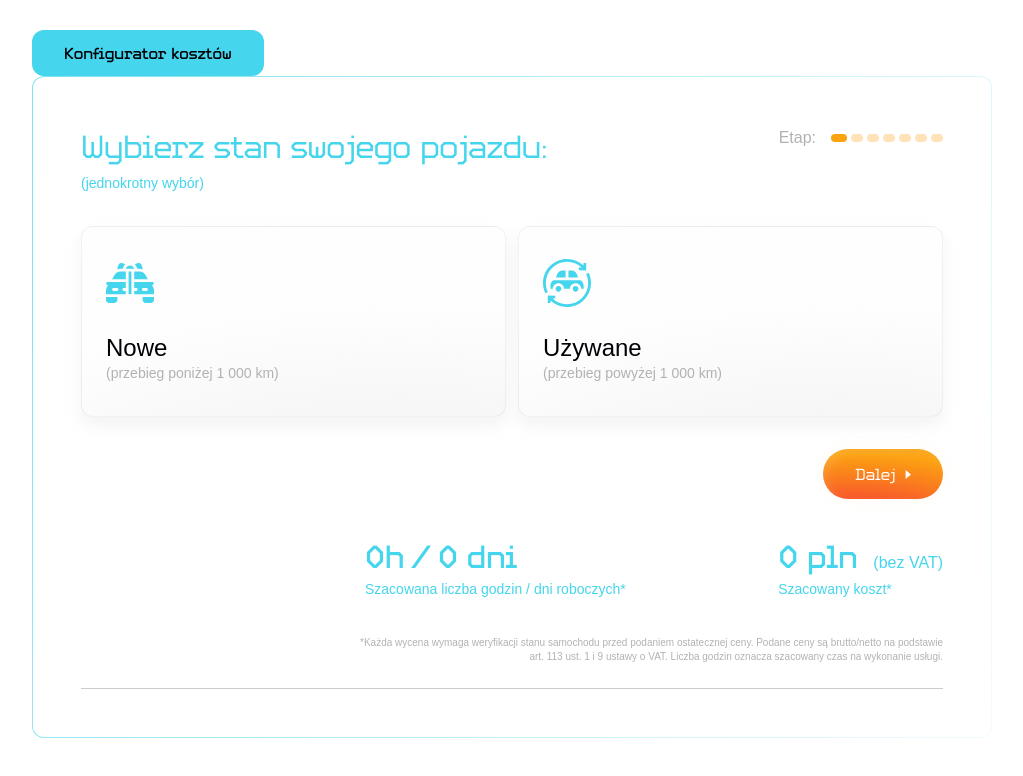
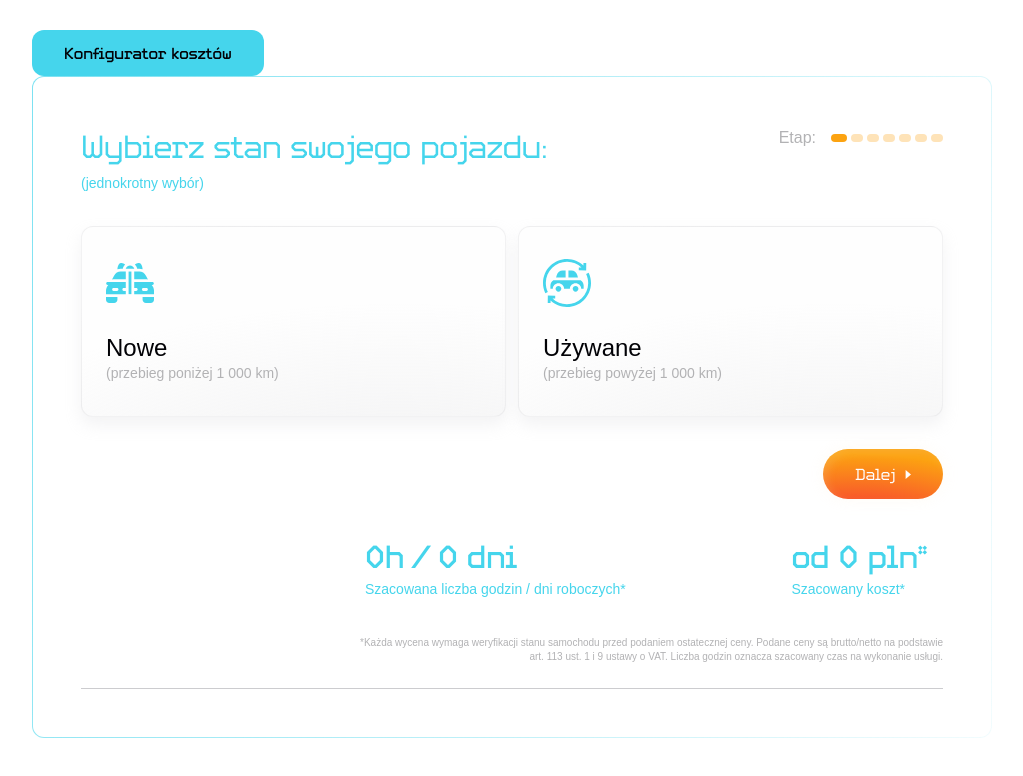
Before and after one commit to miroslawrup7/heartofdetailing2, a website: page src/configurator/main.html in a window 1280 px wide. Shown: the whole page, without its empty margins (128-1151 px from the left). Drawn offline with nearby package versions, Linux system fonts and the light colour scheme; files that its build step writes are made by us from their sources; a web font is replaced by a local one.

Commit message:
Few fixes

```diff
--- a/src/configurator/js/main.js
+++ b/src/configurator/js/main.js
@@ -575,7 +575,7 @@ const calculateCost = (item_name, item_no, state) => {
 
             const totalPriceLoc = document.querySelectorAll(".totalPrice")
             totalPriceLoc.forEach((elem)=>{
-                elem.innerText = totalPrice + " pln"
+                elem.innerText = "od " + totalPrice + " pln*"
             })
 
             stylingPriceLoc.innerText = stylingPrice
@@ -712,7 +712,7 @@ const removeFromCalculateCost = (item_name, item_no, state) => {
 
         const totalPriceLoc = document.querySelectorAll(".totalPrice")
         totalPriceLoc.forEach((elem)=>{
-            elem.innerText = totalPrice + " pln"
+            elem.innerText = "od " + totalPrice + " pln*"
         })
 
         // if (totalTime > 8) {
--- a/src/configurator/main.html
+++ b/src/configurator/main.html
@@ -88,8 +88,8 @@
                                 </div>
                                 <div class="cost">
                                     <div class="value-wrapper">
-                                        <div class="value totalPrice">0 pln</div>
-                                        <div class="info">(bez VAT)</div>
+                                        <div class="value totalPrice"> od 0 pln*</div>
+                                        <div class="info"></div>
                                     </div>
                                     <div class="note">Szacowany koszt*</div>
                                 </div>
@@ -198,8 +198,8 @@
                                 </div>
                                 <div class="cost">
                                     <div class="value-wrapper">
-                                        <div class="value totalPrice">0 pln</div>
-                                        <div class="info">(bez VAT)</div>
+                                        <div class="value totalPrice"> od 0 pln*</div>
+                                        <div class="info"></div>
                                     </div>
                                     <div class="note">Szacowany koszt*</div>
                                 </div>
@@ -412,8 +412,8 @@
                                 </div>
                                 <div class="cost">
                                     <div class="value-wrapper">
-                                        <div class="value totalPrice">0 pln</div>
-                                        <div class="info">(bez VAT)</div>
+                                        <div class="value totalPrice"> od 0 pln*</div>
+                                        <div class="info"></div>
                                     </div>
                                     <div class="note">Szacowany koszt*</div>
                                 </div>
@@ -638,8 +638,8 @@
                                 </div>
                                 <div class="cost">
                                     <div class="value-wrapper">
-                                        <div class="value totalPrice">0 pln</div>
-                                        <div class="info">(bez VAT)</div>
+                                        <div class="value totalPrice"> od 0 pln*</div>
+                                        <div class="info"></div>
                                     </div>
                                     <div class="note">Szacowany koszt*</div>
                                 </div>
@@ -927,8 +927,8 @@
                                 </div>
                                 <div class="cost">
                                     <div class="value-wrapper">
-                                        <div class="value totalPrice">0 pln</div>
-                                        <div class="info">(bez VAT)</div>
+                                        <div class="value totalPrice"> od 0 pln*</div>
+                                        <div class="info"></div>
                                     </div>
                                     <div class="note">Szacowany koszt*</div>
                                 </div>
@@ -1086,8 +1086,8 @@
                                 </div>
                                 <div class="cost">
                                     <div class="value-wrapper">
-                                        <div class="value totalPrice">0 pln</div>
-                                        <div class="info">(bez VAT)</div>
+                                        <div class="value totalPrice"> od 0 pln*</div>
+                                        <div class="info"></div>
                                     </div>
                                     <div class="note">Szacowany koszt*</div>
                                 </div>
@@ -1292,8 +1292,8 @@
                                 </div>
                                 <div class="cost">
                                     <div class="value-wrapper">
-                                        <div class="value totalPrice">0 pln</div>
-                                        <div class="info">(bez VAT)</div>
+                                        <div class="value totalPrice"> od 0 pln*</div>
+                                        <div class="info"></div>
                                     </div>
                                     <div class="note">Szacowany koszt*</div>
                                 </div>
@@ -1520,8 +1520,8 @@
                                 </div>
                                 <div class="cost">
                                     <div class="value-wrapper">
-                                        <div class="value totalPrice">0 pln</div>
-                                        <div class="info">(bez VAT)</div>
+                                        <div class="value totalPrice"> od 0 pln*</div>
+                                        <div class="info"></div>
                                     </div>
                                     <div class="note">Szacowany koszt*</div>
                                 </div>
@@ -1605,8 +1605,8 @@
 
                                 <div class="total-price">
                                     <div class="top">
-                                        <div class="value totalPrice">0 pln</div>
-                                        <div class="tax-info">(bez VAT)</div>
+                                        <div class="value totalPrice"> od 0 pln*</div>
+                                        <div class="tax-info"></div>
                                     </div>
                                     <div class="bottom">Orientacyjny koszt usług</div>
                                 </div>
@@ -1663,7 +1663,9 @@
                             <div class="buttons">
                                 <div class="buttons-wrapper">
                                     <div class="button next">
-                                        <p>Wypełnij formularz</p>
+                                        <a href="#">
+                                            <p>Wypełnij formularz</p>
+                                        </a>
                                     </div>
                                 </div>
                             </div>
```
Also changed, not shown: dist/configurator/js/main.js, dist/configurator/main.html, dist/index.html, 1 other file.
